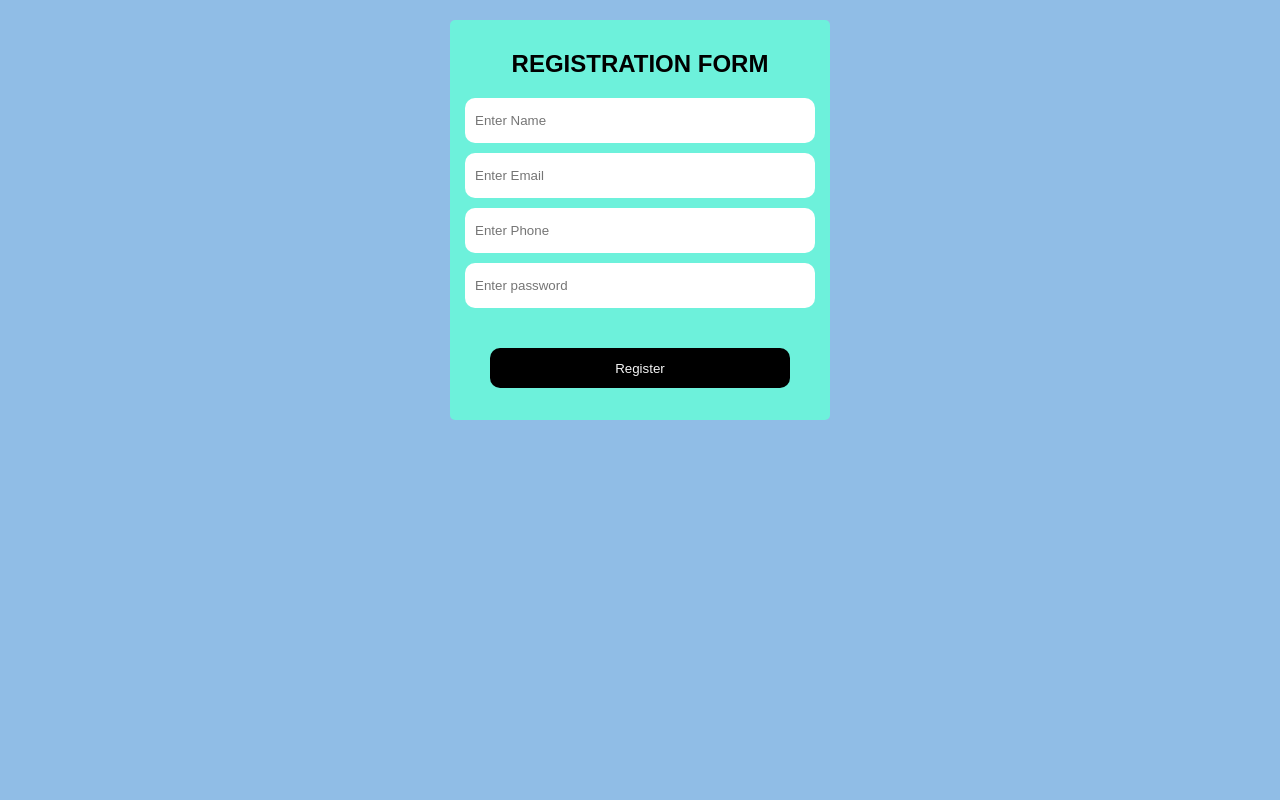
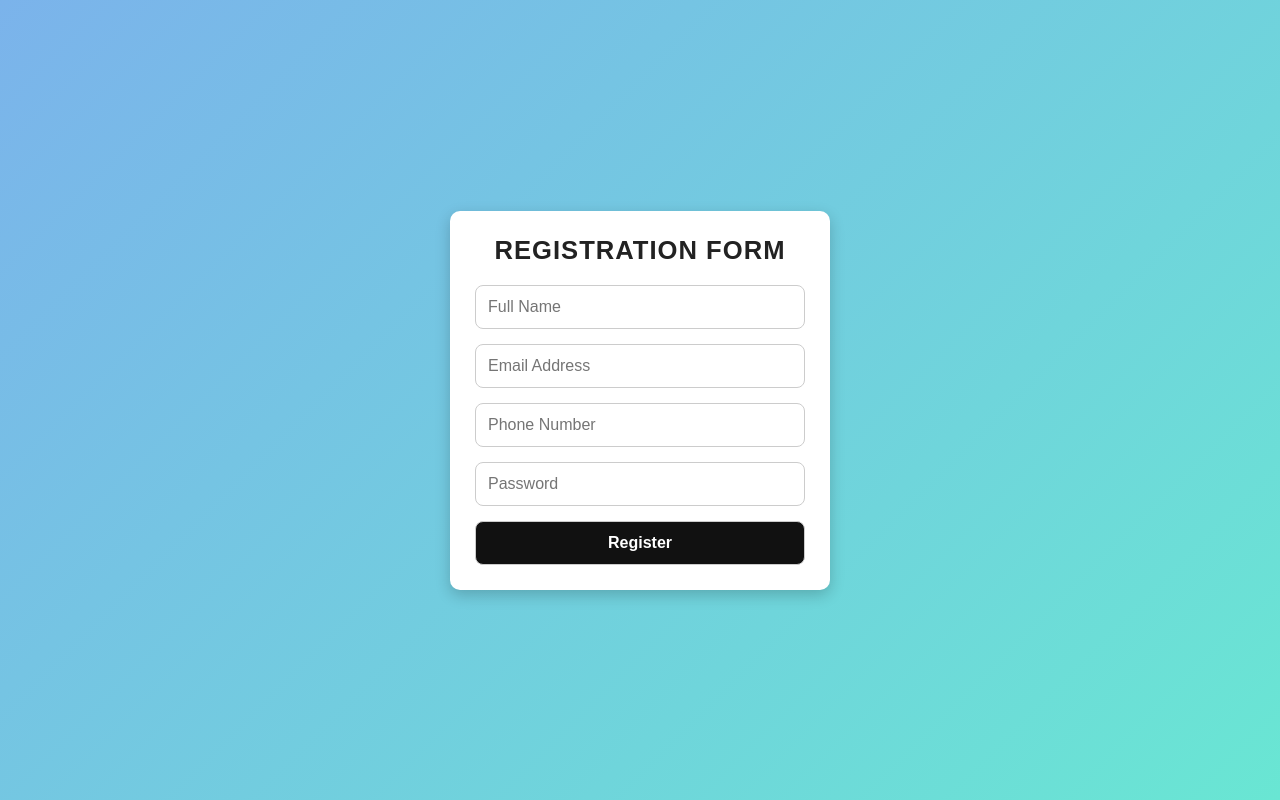
Before and after one commit to Karil-Josiah/Project-3-Registration-Form-HTML-CSS, a plain HTML site: page index.html in a window 1280 px wide. Drawn offline with Linux system fonts and the light colour scheme.

Commit message:
3eme commit

```diff
--- a/index.html
+++ b/index.html
@@ -3,18 +3,34 @@
   <head>
     <meta charset="UTF-8" />
     <meta name="viewport" content="width=device-width, initial-scale=1.0" />
-    <title>Document</title>
+    <title>Registration Form</title>
     <link rel="stylesheet" href="/styles/style.css" />
   </head>
   <body>
     <div class="container">
-      <div><h1>REGISTRATION FORM</h1></div>
+      <h1>REGISTRATION FORM</h1>
+
       <form>
-        <input type="text" name="username" placeholder="Enter Name" />
-        <input type="email" name="useremail" placeholder="Enter Email" />
-        <input type="number" name="numberphone" placeholder="Enter Phone" />
-        <input type="password" name="password" placeholder="Enter password" />
-        <input type="submit" name="submit" value="Register" id="submit" />
+        <input type="text" name="username" placeholder="Full Name" required />
+        <input
+          type="email"
+          name="useremail"
+          placeholder="Email Address"
+          required
+        />
+        <input
+          type="tel"
+          name="numberphone"
+          placeholder="Phone Number"
+          required
+        />
+        <input
+          type="password"
+          name="password"
+          placeholder="Password"
+          required
+        />
+        <input type="submit" value="Register" id="submit" />
       </form>
     </div>
   </body>
--- a/styles/style.css
+++ b/styles/style.css
@@ -1,67 +1,69 @@
-/*Reinitialise les marge et paddings par defaut de tous les elements */
+    /* Reset */
     * {
       margin: 0;
       padding: 0;
       box-sizing: border-box;
     }
 
-/*Style de base pour tout le corps de la page */
+    /* Global styles */
     body {
       font-family: Arial, Helvetica, sans-serif;
-    background-color: rgb(144, 189, 230);
-    color: black;
-    text-align: center;
+      background: linear-gradient(135deg, #7bb3eb, #69e6d3);
       display: flex;
+      justify-content: center;
+      align-items: center;
+      height: 100vh;
     }
 
     .container {
+      width: 380px;
+      padding: 25px;
+      background-color: white;
+      border-radius: 10px;
+      box-shadow: 0px 5px 15px rgba(0, 0, 0, 0.2);
       text-align: center;
-    margin: 20px auto;
-    padding: 10px;
-    background-color: rgb(109, 241, 219);
-    width: 380px;
-    height: 400px;
-    border-radius: 5px;
+    }
+
+    h1 {
+      margin-bottom: 20px;
+      font-size: 1.6rem;
+      letter-spacing: 1px;
+      color: #222;
     }
 
     form {
       display: flex;
       flex-direction: column;
-    flex-wrap: wrap;
-    gap: 10px;
-    align-items: center;
-    justify-content: center;
-    margin-top: 20px;
-
+      gap: 15px;
+      width: 100%;
     }
 
     input {
-    width: 350px;
-    height: 45px;
-    border-radius: 10px;
-    border: none;
-    padding: 10px;
+      width: 100%;
+      padding: 12px;
+      border-radius: 8px;
+      outline: none;
+      border: 1px solid #ccc;
+      font-size: 1rem;
+      transition: 0.3s;
+    }
+
+    input:focus {
+      border-color: #0077ff;
+      background-color: #eef8ff;
     }
 
     #submit {
-    margin-top: 30px;
-    background-color: black;
-    color: whitesmoke;
+      background-color: #111;
+      color: white;
+      font-weight: bold;
       cursor: pointer;
-    width: 300px;
-    height: 40px;
       transition: 0.3s;
-
     }
 
     #submit:hover {
-    background-color: whitesmoke;
-    color: black;
-    width: 330px;
-    height: 45px;
+      background-color: white;
+      color: #111;
+      border: 1px solid #111;
+      transform: scale(1.05);
     }
-
-h1 {
-    margin-top: 20px;
-    font-size: x-large;
-}
```
Lines whose indentation alone changed are shown as unchanged.
